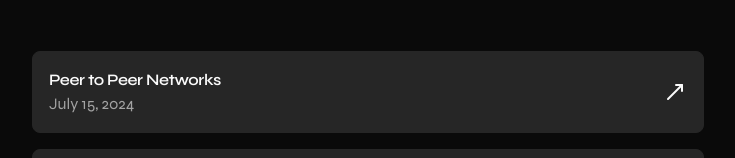
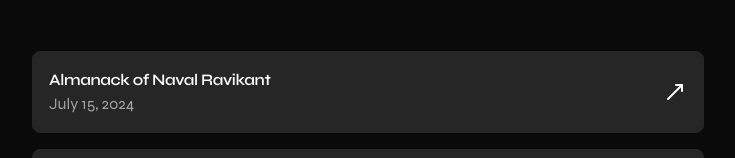
Before and after one commit to Rahulg321/RahulMdxBlog, a Next.js app: page / in a window 1280 px wide. Shown: the part 1976-2134 px from the top of the page, without its empty margins (272-1007 px from the left). Built offline with nearby package versions, Linux system fonts and the light colour scheme.

Commit message:
fixed the featured blog

```diff
--- a/app/page.tsx
+++ b/app/page.tsx
@@ -147,8 +147,8 @@ export default async function Home() {
       <div className="mt-12 space-y-4">
         <FeaturedBlogCard
           date="July 15, 2024"
-                    title="Peer to Peer Networks"
-                    link="/blog/peer-to-peer"
+          title="Almanack of Naval Ravikant"
+          link="/blog/almanack-of-naval-ravikant"
         />
         <FeaturedBlogCard
           title="Embracing The Grind"
```
Lines whose indentation alone changed are shown as unchanged.
